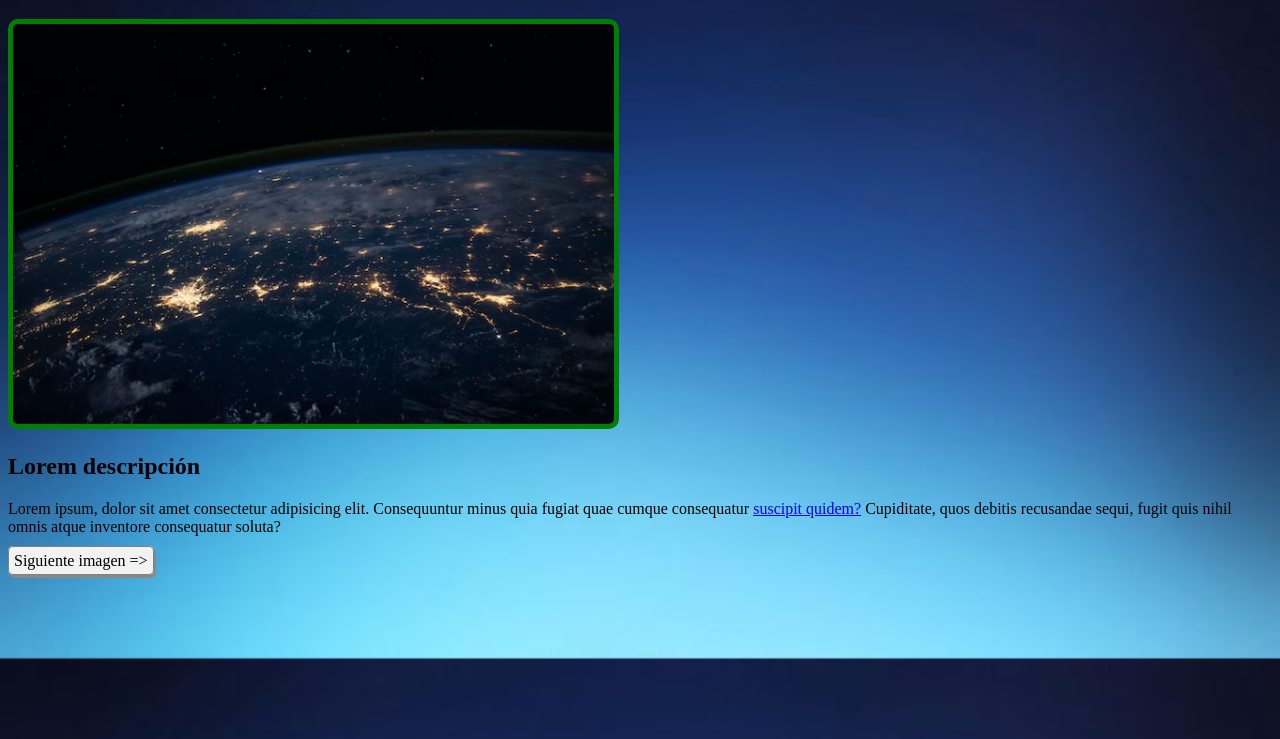
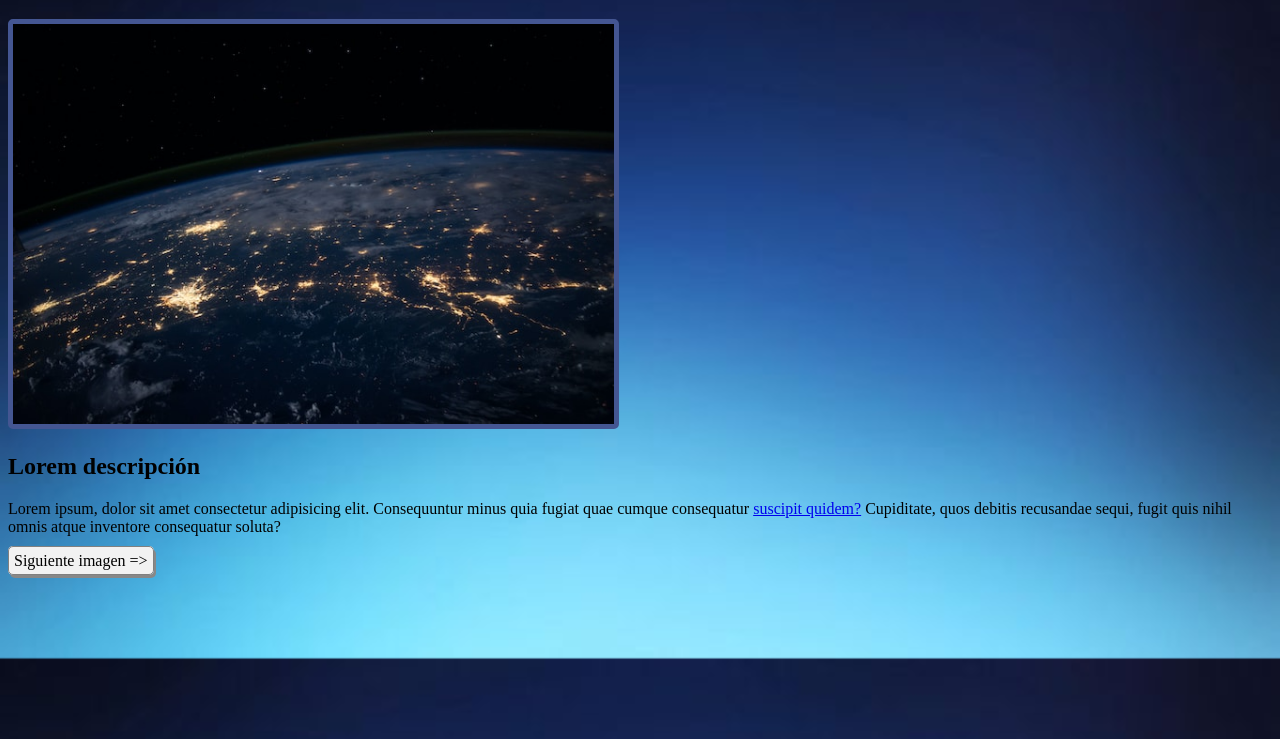
Before and after one commit to ValenDi/TallerS6, a plain HTML site: page page1.html in a window 1280 px wide. Shown: the part 61-800 px from the top of the page. Drawn offline with Linux system fonts and the light colour scheme.

Commit message:
borde imagen

```diff
--- a/styles.css
+++ b/styles.css
@@ -4,8 +4,8 @@ body {
 }
 
 .image{
-    border: 5px solid green;
-    border-radius: 10px;
+    border: 5px solid rgb(68, 86, 146);
+    border-radius: 5px;
     height: 400px;
 }
 
```
